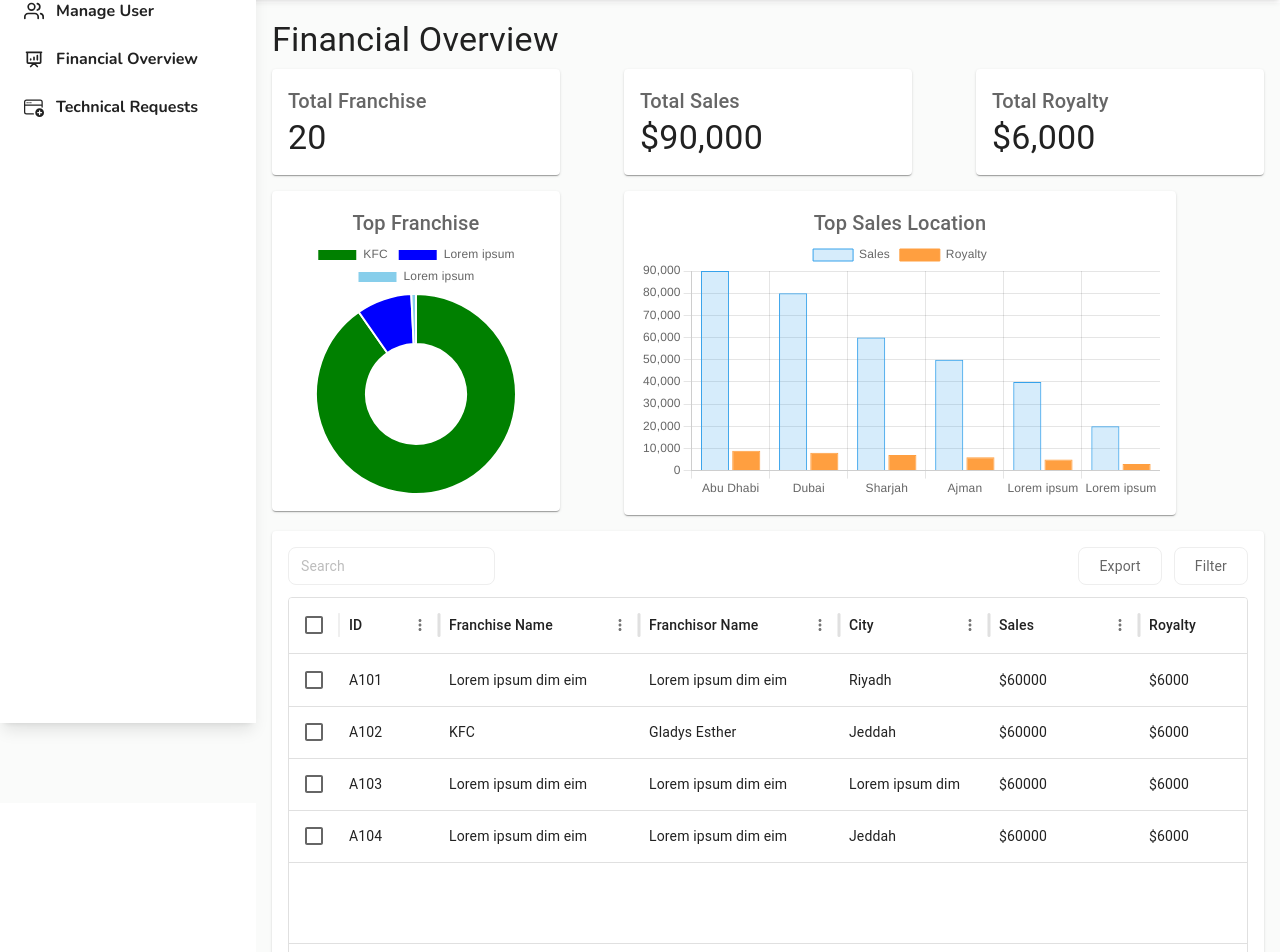
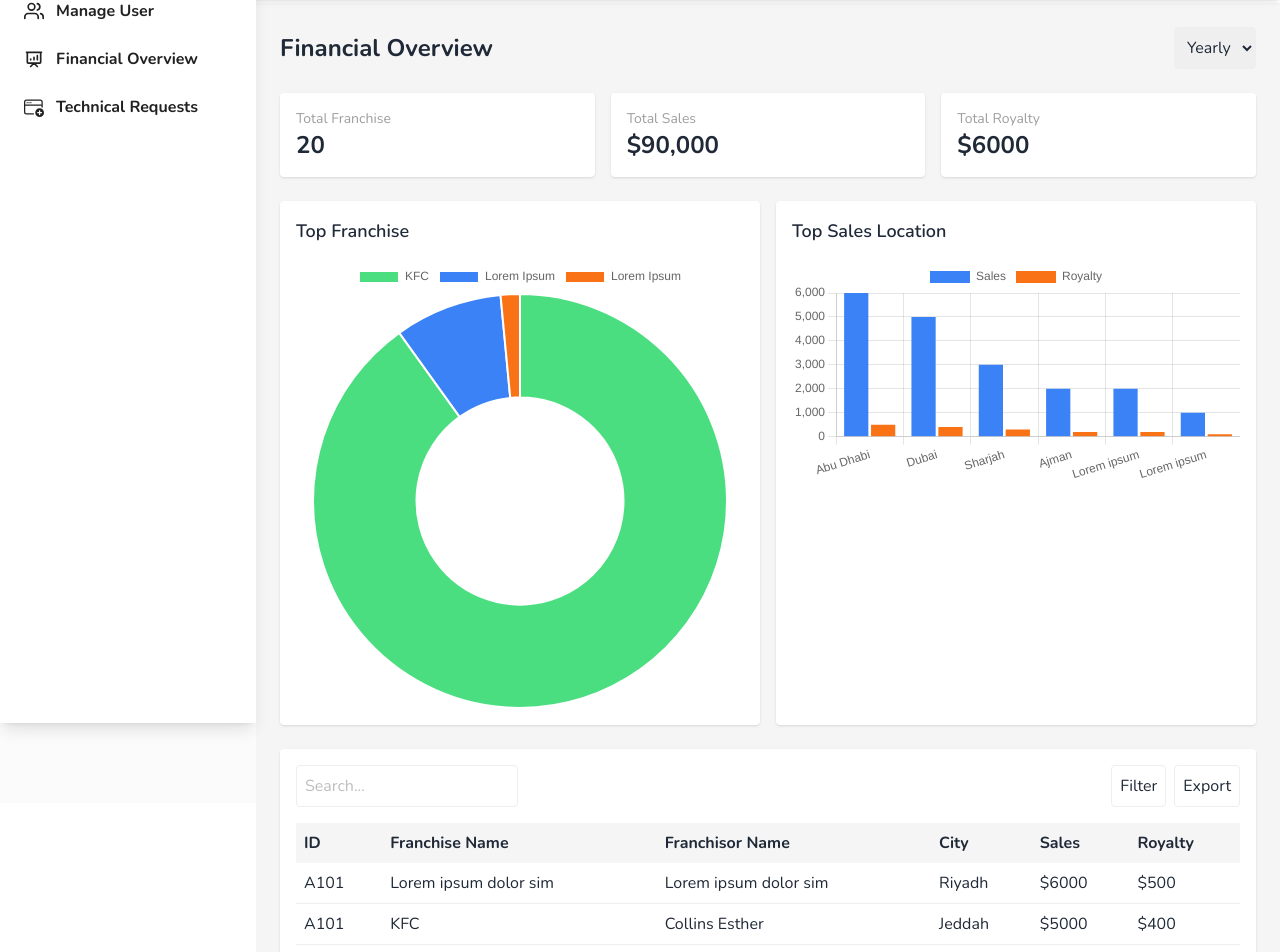
Before and after one commit to sheikhmuhammadzain/Franchise, a React (Vite) app: page /AdminPanel in a window 1280 px wide. Shown: the part 77-1029 px from the top of the page. Built offline with nearby package versions, Linux system fonts and the light colour scheme.

Commit message:
update dashobard using the ai

```diff
--- a/package.json
+++ b/package.json
@@ -17,6 +17,7 @@
     "@mui/icons-material": "^5.16.6",
     "@mui/material": "^5.16.6",
     "@mui/x-data-grid": "^7.12.0",
+    "bootstrap": "^5.3.3",
     "chart.js": "^4.4.3",
     "react": "^18.3.1",
     "react-chartjs-2": "^5.2.0",
--- a/src/Components/Dashboard.jsx
+++ b/src/Components/Dashboard.jsx
@@ -1,39 +1,37 @@
-import * as React from "react";
-import { styled } from "@mui/material/styles";
-import Box from "@mui/material/Box";
-import Grid from "@mui/material/Grid";
-import Paper from "@mui/material/Paper";
   import { Doughnut, Bar } from "react-chartjs-2";
-import { Typography, Button, TextField } from "@mui/material";
 import {
-  DataGrid,
-  GridToolbarContainer,
-  GridToolbarExport,
-} from "@mui/x-data-grid";
-import Chart from "chart.js/auto";
+  Chart as ChartJS,
+  ArcElement,
+  CategoryScale,
+  LinearScale,
+  BarElement,
+  Title,
+  Tooltip,
+  Legend,
+} from "chart.js";
 
-// Styled Paper component for cards
-const Item = styled(Paper)(({ theme }) => ({
-  backgroundColor: "#fff", // White background for cards
-  ...theme.typography.body2,
-  padding: theme.spacing(2),
-  textAlign: "center",
-  color: theme.palette.text.secondary,
-}));
+ChartJS.register(
+  ArcElement,
+  CategoryScale,
+  LinearScale,
+  BarElement,
+  Title,
+  Tooltip,
+  Legend
+);
 
-const dataDoughnut = {
-  labels: ["KFC", "Lorem ipsum", "Lorem ipsum"],
+const FinancialOverview = () => {
+  const doughnutData = {
     datasets: [
       {
-      data: [60500, 6000, 500],
-      backgroundColor: ["#008000", "#0000FF", "#87CEEB"],
-
-      hoverBackgroundColor: ["#36A2EB", "#FF6384", "#FFCE56"],
+        data: [60000, 5600, 1000],
+        backgroundColor: ["#4ade80", "#3b82f6", "#f97316"],
       },
     ],
+    labels: ["KFC", "Lorem Ipsum", "Lorem Ipsum"],
   };
 
-const dataBar = {
+  const barData = {
     labels: [
       "Abu Dhabi",
       "Dubai",
@@ -45,218 +43,126 @@ const dataBar = {
     datasets: [
       {
         label: "Sales",
-      backgroundColor: "rgba(54, 162, 235, 0.2)",
-      borderColor: "rgba(54, 162, 235, 1)",
-      borderWidth: 1,
-      hoverBackgroundColor: "rgba(54, 162, 235, 0.4)",
-      hoverBorderColor: "rgba(54, 162, 235, 1)",
-      data: [90000, 80000, 60000, 50000, 40000, 20000],
+        data: [6000, 5000, 3000, 2000, 2000, 1000],
+        backgroundColor: "#3b82f6",
       },
       {
         label: "Royalty",
-      backgroundColor: "#FF9F40",
-      borderColor: "rgba(255, 159, 64, 1)",
-      borderWidth: 1,
-      hoverBackgroundColor: "rgba(255, 159, 64, 0.4)",
-      hoverBorderColor: "rgba(255, 159, 64, 1)",
-      data: [9000, 8000, 7000, 6000, 5000, 3000],
+        data: [500, 400, 300, 200, 200, 100],
+        backgroundColor: "#f97316",
       },
     ],
   };
 
-const columns = [
-  { field: "id", headerName: "ID", width: 100 },
-  { field: "franchiseName", headerName: "Franchise Name", width: 200 },
-  { field: "franchisorName", headerName: "Franchisor Name", width: 200 },
-  { field: "city", headerName: "City", width: 150 },
-  { field: "sales", headerName: "Sales", width: 150 },
-  { field: "royalty", headerName: "Royalty", width: 150 },
-];
-
-const rows = [
+  const tableData = [
     {
       id: "A101",
-    franchiseName: "Lorem ipsum dim eim",
-    franchisorName: "Lorem ipsum dim eim",
+      franchiseName: "Lorem ipsum dolor sim",
+      franchisorName: "Lorem ipsum dolor sim",
       city: "Riyadh",
-    sales: "$60000",
-    royalty: "$6000",
+      sales: 6000,
+      royalty: 500,
     },
     {
-    id: "A102",
+      id: "A101",
       franchiseName: "KFC",
-    franchisorName: "Gladys Esther",
+      franchisorName: "Collins Esther",
       city: "Jeddah",
-    sales: "$60000",
-    royalty: "$6000",
+      sales: 5000,
+      royalty: 400,
     },
     {
-    id: "A103",
-    franchiseName: "Lorem ipsum dim eim",
-    franchisorName: "Lorem ipsum dim eim",
-    city: "Lorem ipsum dim",
-    sales: "$60000",
-    royalty: "$6000",
+      id: "A101",
+      franchiseName: "Lorem ipsum dolor sim",
+      franchisorName: "Lorem ipsum dolor",
+      city: "Jeddah",
+      sales: 5000,
+      royalty: 400,
     },
     {
-    id: "A104",
-    franchiseName: "Lorem ipsum dim eim",
-    franchisorName: "Lorem ipsum dim eim",
+      id: "A101",
+      franchiseName: "Lorem ipsum dolor sim",
+      franchisorName: "Lorem ipsum dolor",
       city: "Jeddah",
-    sales: "$60000",
-    royalty: "$6000",
+      sales: 5000,
+      royalty: 400,
     },
   ];
 
-const CustomToolbar = () => (
-  <GridToolbarContainer>
-    <GridToolbarExport />
-    <Button variant="outlined" color="primary" sx={{ ml: 2 }}>
-      Filter
-    </Button>
-  </GridToolbarContainer>
+  return (
+    <div className="p-6 bg-gray-100 min-h-screen w-[80%] ml-auto mt-[80px]">
+      <div className="flex justify-between items-center mb-6">
+        <h1 className="text-2xl font-bold">Financial Overview</h1>
+        <select className="p-2 border rounded">
+          <option>Yearly</option>
+        </select>
+      </div>
+
+      <div className="grid grid-cols-3 gap-4 mb-6">
+        <div className="bg-white p-4 rounded shadow">
+          <h2 className="text-sm text-gray-500">Total Franchise</h2>
+          <p className="text-2xl font-bold">20</p>
+        </div>
+        <div className="bg-white p-4 rounded shadow">
+          <h2 className="text-sm text-gray-500">Total Sales</h2>
+          <p className="text-2xl font-bold">$90,000</p>
+        </div>
+        <div className="bg-white p-4 rounded shadow">
+          <h2 className="text-sm text-gray-500">Total Royalty</h2>
+          <p className="text-2xl font-bold">$6000</p>
+        </div>
+      </div>
+
+      <div className="grid grid-cols-2 gap-4 mb-6">
+        <div className="bg-white p-4 rounded shadow">
+          <h2 className="text-lg font-semibold mb-4">Top Franchise</h2>
+          <Doughnut data={doughnutData} />
+        </div>
+        <div className="bg-white p-4 rounded shadow">
+          <h2 className="text-lg font-semibold mb-4">Top Sales Location</h2>
+          <Bar data={barData} />
+        </div>
+      </div>
+
+      <div className="bg-white p-4 rounded shadow">
+        <div className="flex justify-between items-center mb-4">
+          <input
+            type="text"
+            placeholder="Search..."
+            className="p-2 border rounded"
+          />
+          <div>
+            <button className="mr-2 p-2 border rounded">Filter</button>
+            <button className="p-2 border rounded">Export</button>
+          </div>
+        </div>
+        <table className="w-full">
+          <thead>
+            <tr className="bg-gray-100">
+              <th className="p-2 text-left">ID</th>
+              <th className="p-2 text-left">Franchise Name</th>
+              <th className="p-2 text-left">Franchisor Name</th>
+              <th className="p-2 text-left">City</th>
+              <th className="p-2 text-left">Sales</th>
+              <th className="p-2 text-left">Royalty</th>
+            </tr>
+          </thead>
+          <tbody>
+            {tableData.map((row, index) => (
+              <tr key={index} className="border-b">
+                <td className="p-2">{row.id}</td>
+                <td className="p-2">{row.franchiseName}</td>
+                <td className="p-2">{row.franchisorName}</td>
+                <td className="p-2">{row.city}</td>
+                <td className="p-2">${row.sales}</td>
+                <td className="p-2">${row.royalty}</td>
+              </tr>
+            ))}
+          </tbody>
+        </table>
+      </div>
+    </div>
   );
-
-export default function Dashboard() {
-  const [searchText, setSearchText] = React.useState("");
-  const [filteredRows, setFilteredRows] = React.useState(rows);
-
-  const handleSearch = (event) => {
-    const searchValue = event.target.value.toLowerCase();
-    setSearchText(searchValue);
-    const filtered = rows.filter(
-      (row) =>
-        row.franchiseName.toLowerCase().includes(searchValue) ||
-        row.franchisorName.toLowerCase().includes(searchValue) ||
-        row.city.toLowerCase().includes(searchValue)
-    );
-    setFilteredRows(filtered);
 };
 
-  return (
-    <div className="mt-20 w-[80%] ml-auto">
-      <Box sx={{ flexGrow: 1, backgroundColor: "#FAFBFA", padding: 2 }}>
-        <Typography variant="h4" color="textPrimary" sx={{ mb: 1 }}>
-          Financial Overview
-        </Typography>
-        <Grid container spacing={2}>
-          {/* Row for Cards */}
-          <Grid item xs={12}>
-            <Grid container spacing={8}>
-              <Grid item xs={12} sm={4} md={4}>
-                <Item>
-                  <Typography
-                    className="text-left"
-                    variant="h6"
-                    color="textSecondary"
-                  >
-                    Total Franchise
-                  </Typography>
-                  <Typography
-                    className="text-left"
-                    variant="h4"
-                    color="textPrimary"
-                  >
-                    20
-                  </Typography>
-                </Item>
-              </Grid>
-              <Grid item xs={12} sm={4} md={4}>
-                <Item>
-                  <Typography
-                    className="text-left"
-                    variant="h6"
-                    color="textSecondary"
-                  >
-                    Total Sales
-                  </Typography>
-                  <Typography
-                    variant="h4"
-                    className="text-left"
-                    color="textPrimary"
-                  >
-                    $90,000
-                  </Typography>
-                </Item>
-              </Grid>
-              <Grid item xs={12} sm={4} md={4}>
-                <Item>
-                  <Typography
-                    variant="h6"
-                    className="text-left"
-                    color="textSecondary"
-                  >
-                    Total Royalty
-                  </Typography>
-                  <Typography
-                    className="text-left"
-                    variant="h4"
-                    color="textPrimary"
-                  >
-                    $6,000
-                  </Typography>
-                </Item>
-              </Grid>
-            </Grid>
-          </Grid>
-
-          {/* Row for Charts */}
-          <Grid item xs={12}>
-            <Grid container spacing={8}>
-              <Grid item xs={9} sm={4}>
-                <Item>
-                  <Typography variant="h6" color="textSecondary">
-                    Top Franchise
-                  </Typography>
-                  <Doughnut data={dataDoughnut} />
-                </Item>
-              </Grid>
-              <Grid item xs={8} sm={7}>
-                <Item>
-                  <Typography variant="h6" color="textSecondary">
-                    Top Sales Location
-                  </Typography>
-                  <Bar data={dataBar} />
-                </Item>
-              </Grid>
-            </Grid>
-          </Grid>
-
-          {/* Row for Table */}
-          <Grid item xs={12}>
-            <Item>
-              <form
-                className="d-flex flex item-center justify-between gap-2 mb-3 "
-                role="search"
-              >
-                <input
-                  className="form-control me-2 border rounded-lg pl-3 "
-                  type="search"
-                  placeholder="Search"
-                  aria-label="Search"
-                />
-                <div className="flex gap-3">
-                  <button className="border px-5 py-2 rounded-lg" >
-                    Export
-                  </button>
-                  <button className="border px-5 py-2 rounded-lg" >
-                    Filter
-                  </button>
-                </div>
-              </form>
-              <div style={{ height: 400, width: "100%" }}>
-                <DataGrid
-                  rows={filteredRows}
-                  columns={columns}
-                  pageSize={5}
-                  checkboxSelection
-                  components={{ Toolbar: CustomToolbar }}
-                />
-              </div>
-            </Item>
-          </Grid>
-        </Grid>
-      </Box>
-    </div>
-  );
-}
+export default FinancialOverview;
```
Also changed, not shown: src/Components/Sidebar.jsx (+4 -5 lines), 1 other file (tests, documents, lock files or other folders). Lines whose indentation alone changed are shown as unchanged.
